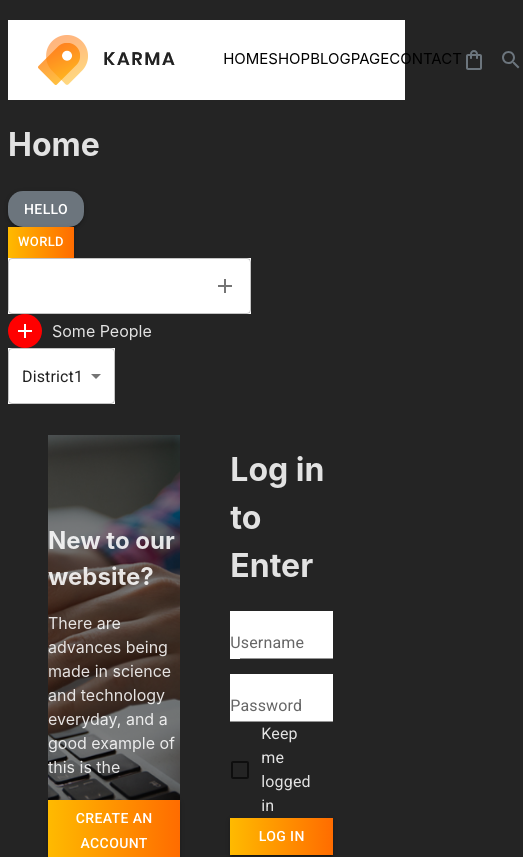
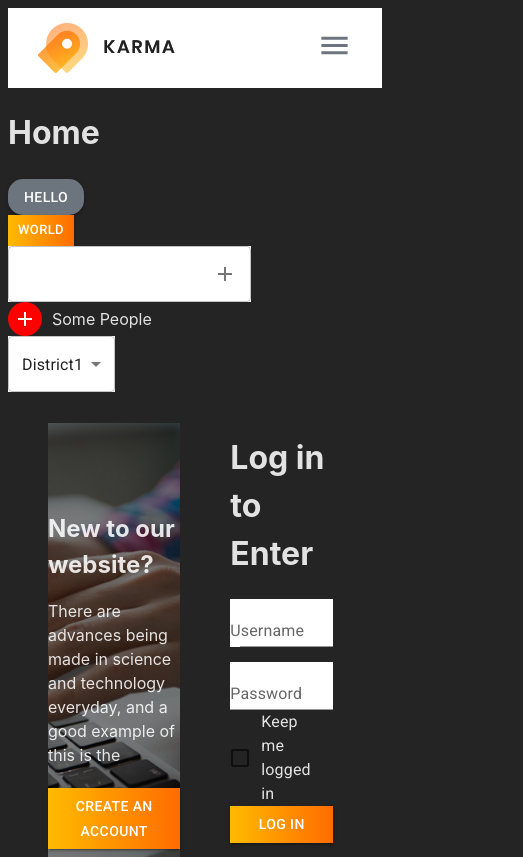
Before and after one commit to BridgetKas/ShoeStore, a React (Vite) app: page / in a window 390 px wide. Shown: the top 857 px of the page, 523 px wide, since content can reach past the window. Built offline with nearby package versions, Linux system fonts and the light colour scheme.

Commit message:
Added Desktop and Mobile Nav

```diff
--- /dev/null
+++ b/src/components/common/Nav/Desktop.jsx
@@ -0,0 +1,27 @@
+import { NavLink } from 'react-router-dom';
+import styles from './Nav.module.css'
+import ShoppingBagOutlinedIcon from '@mui/icons-material/ShoppingBagOutlined';
+import SearchOutlinedIcon from '@mui/icons-material/SearchOutlined';
+
+
+
+
+function DesktopNav({menu}) {
+  return (
+
+    <div className={styles.desktopContainer}>
+      {menu.map((item,index) =>(
+        <NavLink  to={item.path} key={`${index}-${item.label}`} className={styles.menuItem}>
+          {item.label}
+        </NavLink>
+      ))}
+      <div className={styles.iconContainer}>
+        <ShoppingBagOutlinedIcon color="gray"/>
+        <SearchOutlinedIcon  color="gray"/>
+      </div>
+
+    </div>
+  )
+}
+
+export default DesktopNav
--- a/src/components/Nav/Nav.module.css
+++ b/src/components/common/Nav/Nav.module.css
@@ -2,8 +2,6 @@
     display:flex;
     align-items:center;
     justify-content:space-between;
-    width:90%;
-    margin:20px auto;
     background-color:#fff;
     padding:15px 30px;
 }
@@ -13,10 +11,8 @@
     align-items: center;
 }
 
-.menuContainer {
-    display:flex;
-    width:45%;
-    justify-content: space-between;
+.desktopContainer {
+    display:none;
 }
 
 .menuItem {
@@ -27,10 +23,27 @@
     font-weight:400;
 }
 
-.iconContainer {
+/* Mobile Navigation */
+
+.mobileMenu.open {
     display:flex;
     align-items:center;
-    justify-content:space-between;
-    gap:13px;
+    flex-direction:column;
+}
+
+.listContainer {
+    display:none;
 
 }
+
+@media (min-width:991px) {
+    .desktopContainer {
+        display:flex;
+        justify-content: space-between;
+        gap:50px;
+    }
+
+    .iconContainer {
+        display:none
+    }
+}
--- /dev/null
+++ b/src/components/common/Nav/mobileNav.jsx
@@ -0,0 +1,42 @@
+import React, {useState} from 'react'
+import {NavLink as NavLinkBase} from 'react-router-dom'
+import styles from './Nav.module.css'
+import Drawer from '@mui/material/Drawer';
+import MenuIcon from '@mui/icons-material/Menu';
+
+
+function MobileNav({menu}) {
+
+  const [open, setOpen] = useState(false);
+
+  const toggleDrawer = (newOpen)  => (setOpen(newOpen));
+
+  const NavLink = React.forwardRef((props, ref) => (
+    <NavLinkBase
+      ref={ref}
+      {...props}
+    />
+  ));
+  NavLink.displayName = 'NavLink'
+
+  const DrawerList = (
+    <div  onClick={() => toggleDrawer(false)} className={styles.listContainer}>
+      {menu.map((item) => (
+        <NavLink to={item.path} key={item.path} className={styles.menuItem}>{item.label}</NavLink>
+
+      ))}
+    </div>
+  );
+  return (
+    <div>
+      <div className={styles.iconContainer}>
+        <MenuIcon color="gray" fontSize="large" onClick={() => toggleDrawer(true)}/>
+      </div>
+      <Drawer open={open} onClose={() => toggleDrawer(false)}>
+        {DrawerList}
+      </Drawer>
+    </div>
+  );
+}
+
+export default MobileNav
--- a/src/components/Nav/nav.jsx
+++ b/src/components/common/Nav/nav.jsx
@@ -1,8 +1,7 @@
 import styles from './Nav.module.css'
-import logo from '../../assets/logo.png'
-import ShoppingBagOutlinedIcon from '@mui/icons-material/ShoppingBagOutlined';
-import SearchOutlinedIcon from '@mui/icons-material/SearchOutlined';
-import { NavLink } from 'react-router-dom';
+import logo from '../../../assets/logo.png'
+import MobileNav from './mobileNav';
+import DesktopNav from './Desktop';
 
 function NavBar() {
   const menu = [
@@ -39,15 +38,8 @@ function NavBar() {
         <img src={logo} alt="company logo" className={styles.image}/>
       </div>
       <div className={styles.menuContainer}>
-        {menu.map((item,index) =>(
-          <NavLink  to={item.path} key={`${index}-${item.label}`} className={styles.menuItem}>
-            {item.label}
-          </NavLink>
-        ))}
-        <div className={styles.iconContainer}>
-          <ShoppingBagOutlinedIcon color="gray"/>
-          <SearchOutlinedIcon  color="gray"/>
-        </div>
+        <MobileNav menu={menu}/>
+        <DesktopNav menu={menu}/>
       </div>
 
 
--- a/src/layout/layoutpage.jsx
+++ b/src/layout/layoutpage.jsx
@@ -1,5 +1,5 @@
 import {Outlet} from "react-router-dom"
-import NavBar from "../components/Nav/nav"
+import NavBar from "../components/common/Nav/nav"
 import Footer from "./Footer/footer"
 
 function Layoutpage() {
```
Also changed, not shown: src/components/Nav/Desktop.jsx (deleted).
